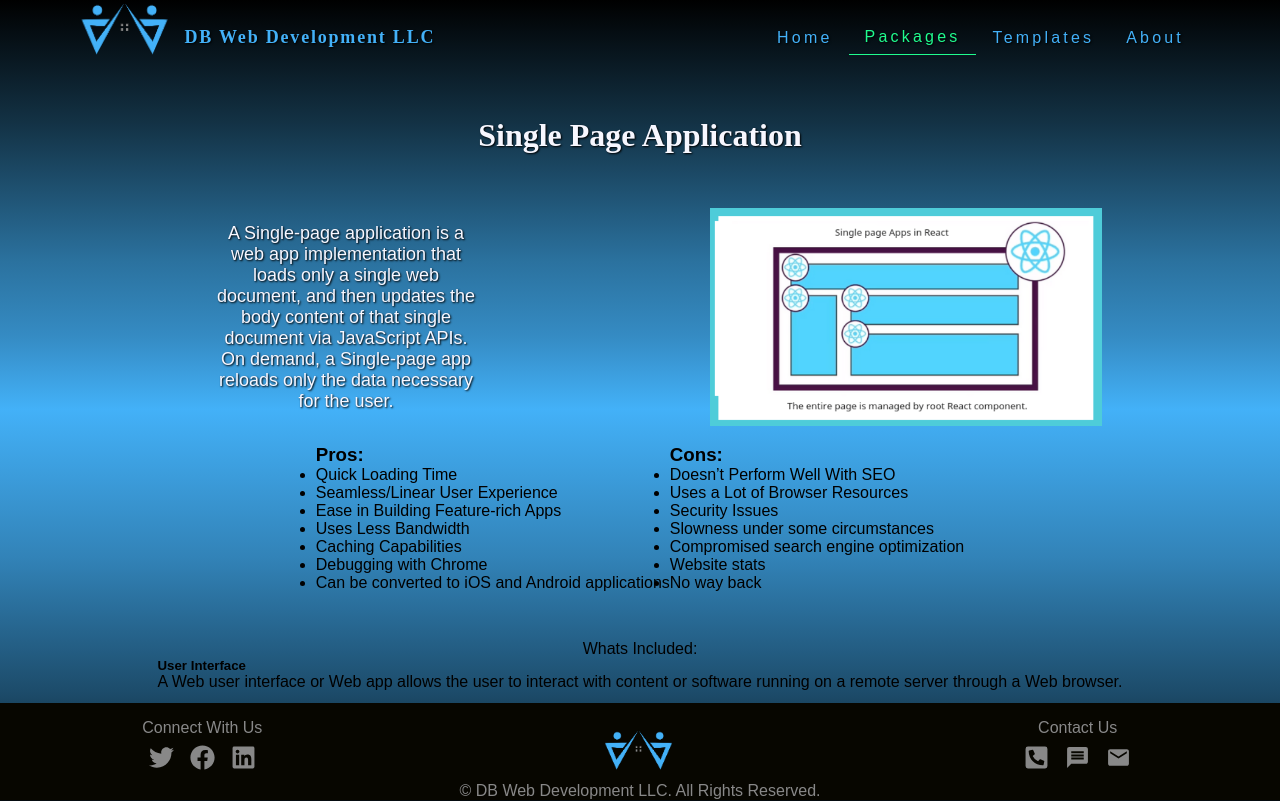
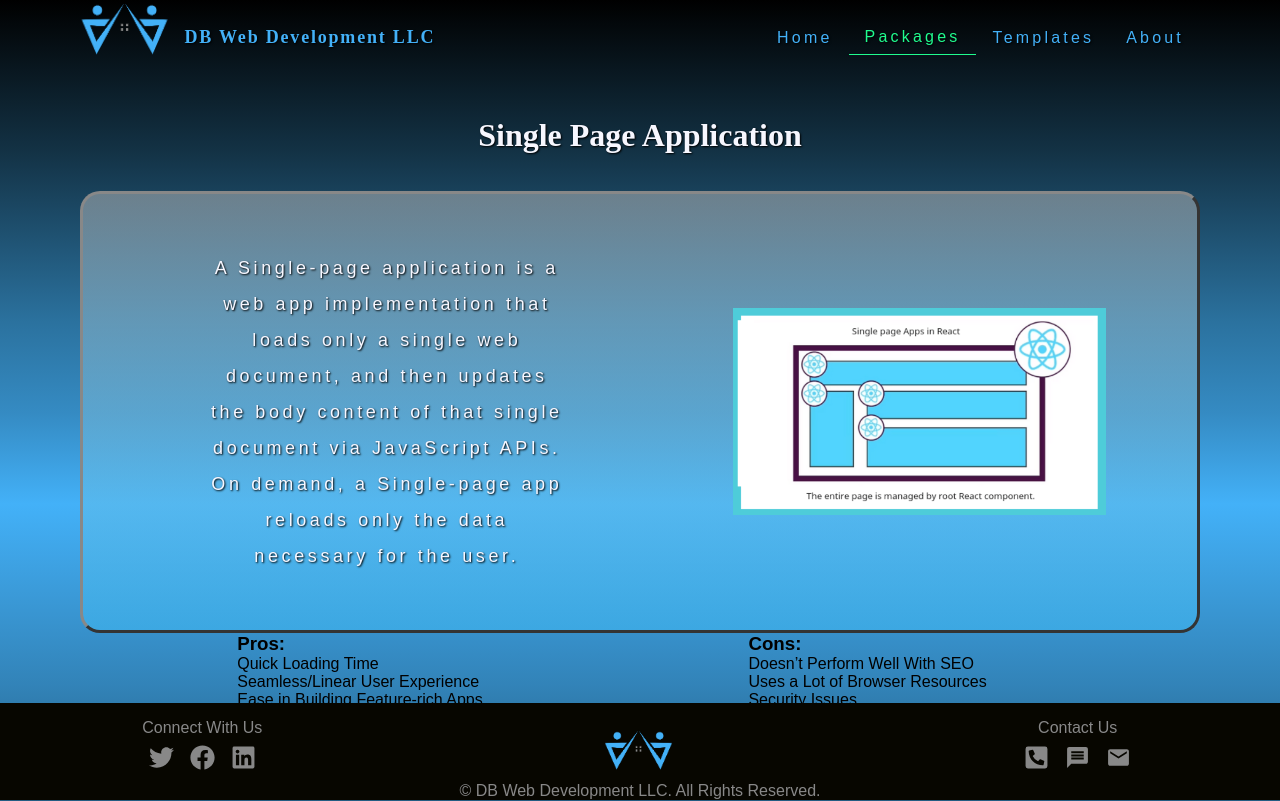
Before and after one commit to DeanWilcoxson/BusinessWebsite, a React (Create React App) app in the folder Frontend/: page /packages/singlepageapp in a window 1280 px wide. Shown: the top 801 px of the page. Built offline with nearby package versions, Linux system fonts and the light colour scheme.

Commit message:
9/8/22, Packages/SinglePageApp

```diff
--- a/Frontend/src/Components/Pages/Packages/SPA/SPA_Elements.js
+++ b/Frontend/src/Components/Pages/Packages/SPA/SPA_Elements.js
@@ -38,15 +38,25 @@ export const SinglePageHeader = styled.h1`
   text-shadow: ${({ lightText }) => (lightText ? "1px 1px 2px #000" : "none")};
 `;
 export const SinglePageBodyContent = styled.div`
+  border: 3px outset #888;
+  border-radius: 20px;
   display: flex;
   flex-direction: row;
   justify-content: space-around;
   align-items: center;
+  padding: 1.5rem;
+  background: linear-gradient(
+    180deg,
+    rgba(189, 189, 189, 0.5049370089832808) 0%,
+    rgba(65, 190, 248, 0.49933476808692223) 100%
+  );
 `;
 export const SinglePageDescription = styled.p`
   text-align: center;
   padding: 2rem;
-  width: 30%;
+  width: 40%;
+  letter-spacing: 0.2em;
+  line-height: 2em;
   font-size: large;
   color: ${({ lightText }) => (lightText ? "#f7f7ff " : " #000000")};
   text-shadow: ${({ lightText }) => (lightText ? "1px 1px 2px #000" : "none")};
@@ -65,8 +75,11 @@ export const SinglePageListsBox = styled.div`
   flex-direction: row;
   justify-content: space-evenly;
   align-items: center;
+  width: 100%;
 `;
 export const SinglePageListTitle = styled.h3``;
 export const SinglePageProsList = styled.ul``;
 export const SinglePageConsList = styled.ul``;
-export const SinglePageListItem = styled.li``;
+export const SinglePageListItem = styled.li`
+  list-style-type: none;
+`;
```
